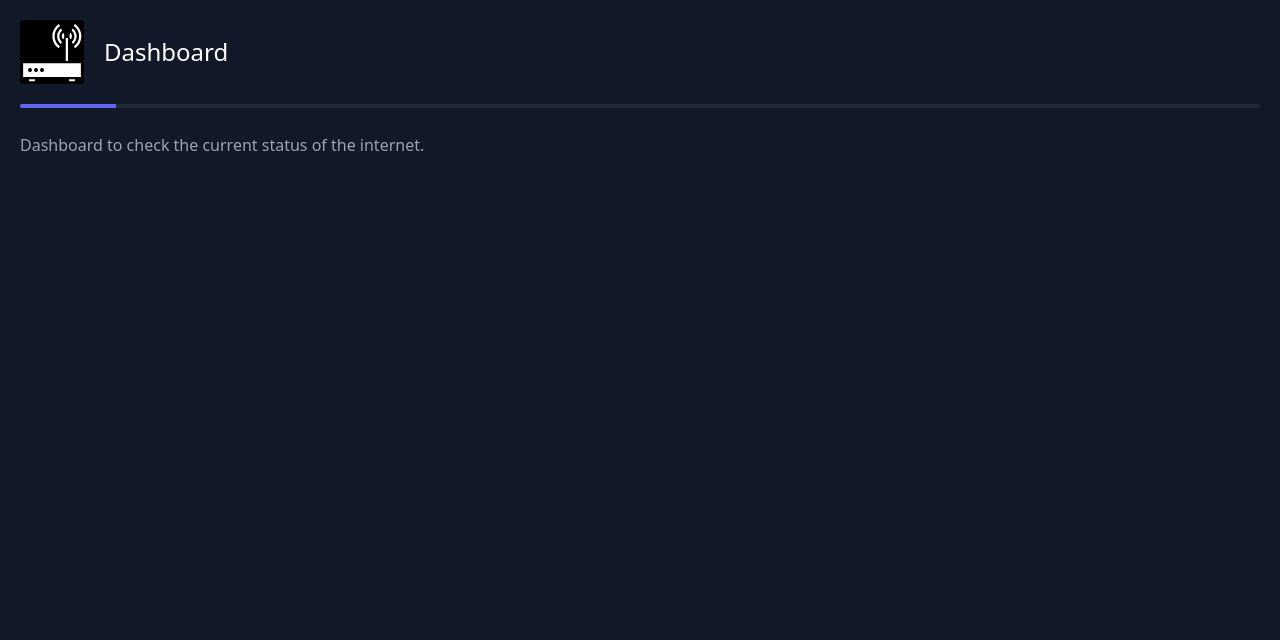
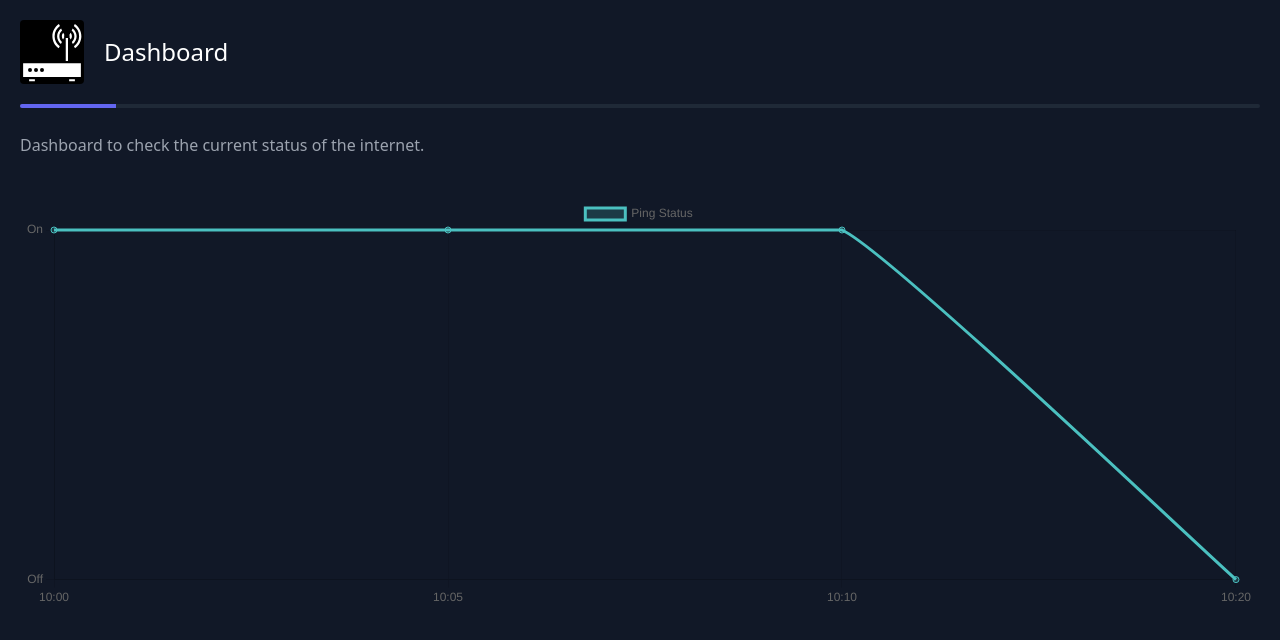
Before and after one commit to manutdkid77/PingCheckApi, a Next.js app in the folder pingcheckdashboard/: page / in a window 1280 px wide. Shown: the top 640 px of the page. Built offline with nearby package versions, Linux system fonts and the light colour scheme.

Commit message:
install chartjs and dump dummy data  to plot a line graph

```diff
--- a/pingcheckdashboard/package.json
+++ b/pingcheckdashboard/package.json
@@ -9,8 +9,10 @@
     "lint": "next lint"
   },
   "dependencies": {
+    "chart.js": "^4.4.7",
     "next": "15.0.3",
     "react": "19.0.0-rc-66855b96-20241106",
+    "react-chartjs-2": "^5.2.0",
     "react-dom": "19.0.0-rc-66855b96-20241106"
   },
   "devDependencies": {
--- a/pingcheckdashboard/src/app/components/Dashboard.tsx
+++ b/pingcheckdashboard/src/app/components/Dashboard.tsx
@@ -1,4 +1,13 @@
+import { PingStatusData } from "../interfaces/PingStatusChartProps";
 import Header from "./Header";
+import PingStatusChart from "./PingStatusChart";
+
+const chartData: PingStatusData[] = [
+  { time: "10:00", status: 1 },
+  { time: "10:05", status: 1 },
+  { time: "10:10", status: 1 },
+  { time: "10:20", status: 0 },
+];
 
 export default function Dashboard() {
   return (
@@ -7,7 +16,9 @@ export default function Dashboard() {
         title="Dashboard"
         description="Dashboard to check the current status of the internet."
       />
-      <div className="flex flex-wrap sm:-m-4 -mx-4 -mb-10 -mt-4"></div>
+      <div className="flex flex-wrap sm:-m-4 -mx-4 -mb-10 -mt-4 p-5">
+        <PingStatusChart data={chartData} />
+      </div>
     </div>
   );
 }
--- a/pingcheckdashboard/src/app/components/Logo.tsx
+++ b/pingcheckdashboard/src/app/components/Logo.tsx
@@ -14,7 +14,7 @@ export default function Logo({ pageUrl }: LogoProps) {
   };
 
   return (
-    <span className="mr-5" onClick={logoClicked}>
+    <span className="mr-5 cursor-pointer" onClick={logoClicked}>
       <svg
         xmlns="http://www.w3.org/2000/svg"
         viewBox="0 0 512 512"
--- /dev/null
+++ b/pingcheckdashboard/src/app/components/PingStatusChart.tsx
@@ -0,0 +1,42 @@
+"use client";
+import { Line } from "react-chartjs-2";
+import "chart.js/auto";
+import { PingStatusChartProps } from "../interfaces/PingStatusChartProps";
+
+const PingStatusChart: React.FC<PingStatusChartProps> = ({ data }) => {
+  const chartData = {
+    labels: data.map((x) => x.time),
+    datasets: [
+      {
+        label: "Ping Status",
+        data: data.map((x) => x.status == 1),
+        borderColor: "rgba(75, 192, 192, 1)",
+        backgroundColor: "rgba(75, 192, 192, 0.2)",
+        fill: false,
+        tension: 0.1,
+      },
+    ],
+  };
+
+  const options = {
+    scales: {
+      y: {
+        beginAtZero: true,
+        ticks: {
+          callback: function (value: any) {
+            return value === 1 ? "On" : "Off";
+          },
+          stepSize: 1,
+          max: 1,
+          min: 0,
+        },
+      },
+    },
+    aspectRatio: 1 | 3,
+    responsive: true,
+  };
+
+  return <Line data={chartData} options={options} />;
+};
+
+export default PingStatusChart;
--- /dev/null
+++ b/pingcheckdashboard/src/app/interfaces/PingStatusChartProps.tsx
@@ -0,0 +1,8 @@
+export interface PingStatusData {
+  time: string;
+  status: number;
+}
+
+export interface PingStatusChartProps {
+  data: PingStatusData[];
+}
```
Also changed, not shown: 1 other file (tests, documents, lock files or other folders).
